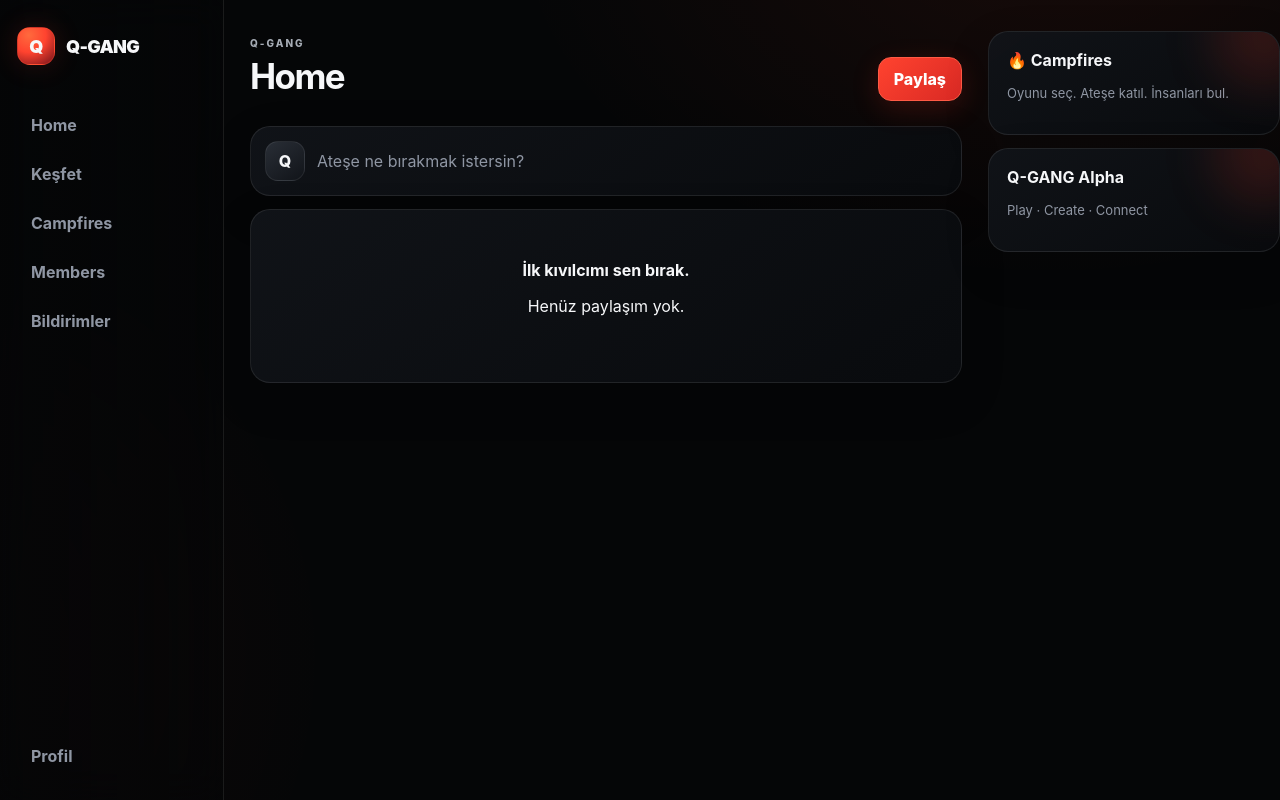
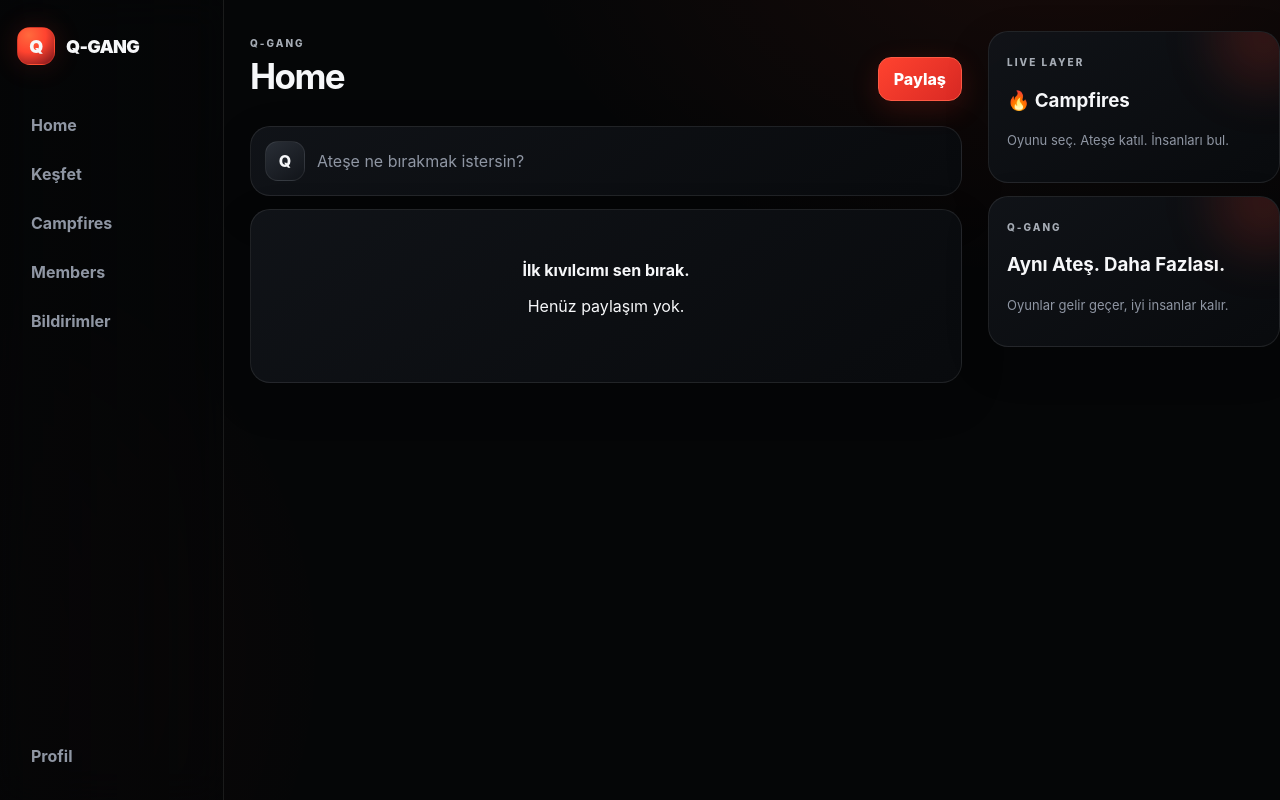
Before and after one commit to quadismic/qgang-panel, a Next.js app: page / in a window 1280 px wide. Built offline with nearby package versions, Linux system fonts and the light colour scheme; no server answers; the database is empty.

Commit message:
design: refresh shell live layer identity

```diff
--- a/src/components/AppShell.tsx
+++ b/src/components/AppShell.tsx
@@ -1,6 +1 @@
-import type { ReactNode } from "react";
-import { Nav } from "./Nav";
-import { MobileNav } from "./MobileNav";
-export function AppShell({children,right=true}:{children:ReactNode;right?:boolean}){
- return <div className="appShell"><Nav/><main className="content">{children}</main>{right&&<aside className="rail"><div className="railCard"><b>🔥 Campfires</b><p>Oyunu seç. Ateşe katıl. İnsanları bul.</p></div><div className="railCard"><b>Q-GANG Alpha</b><p>Play · Create · Connect</p></div></aside>}<MobileNav/></div>
-}
+import type { ReactNode } from "react";import { Nav } from "./Nav";import { MobileNav } from "./MobileNav";export function AppShell({children,right=true}:{children:ReactNode;right?:boolean}){return <div className="appShell"><Nav/><main className="content">{children}</main>{right&&<aside className="rail"><div className="railCard"><span className="kicker">LIVE LAYER</span><h3>🔥 Campfires</h3><p>Oyunu seç. Ateşe katıl. İnsanları bul.</p></div><div className="railCard"><span className="kicker">Q-GANG</span><h3>Aynı Ateş. Daha Fazlası.</h3><p>Oyunlar gelir geçer, iyi insanlar kalır.</p></div></aside>}<MobileNav/></div>}
```
